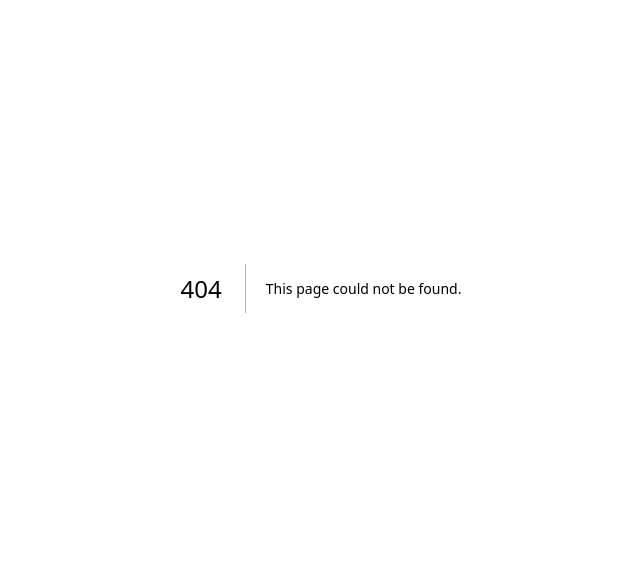
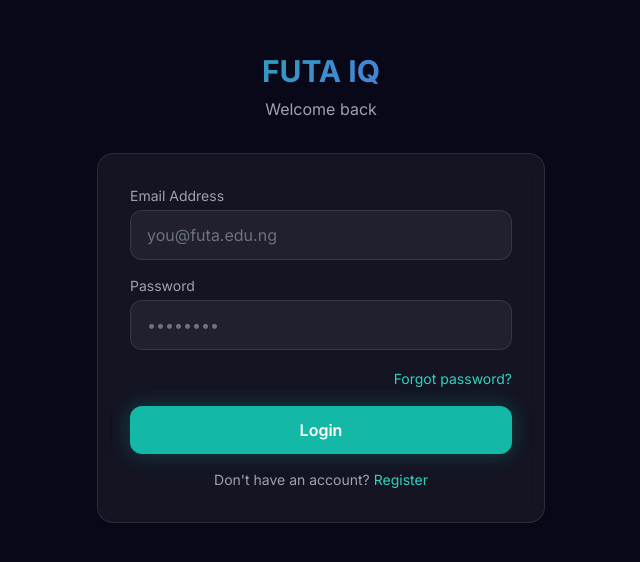
Before and after one commit to Olascolly/futaiq, a Next.js app: page /login in a window 1280 px wide. Before the commit this address had no page. Shown: the part 112-674 px from the top of the page, without its empty margins (319-959 px from the left). Built offline with nearby package versions, Linux system fonts and the light colour scheme.

Commit message:
Add login page component with form handling

```diff
--- /dev/null
+++ b/app/login/page.tsx
@@ -0,0 +1,72 @@
+'use client'
+import { useState } from 'react'
+
+export default function Login() {
+  const [form, setForm] = useState({ email: '', password: '' })
+
+  const handleChange = (e: React.ChangeEvent<HTMLInputElement>) => {
+    setForm({ ...form, [e.target.name]: e.target.value })
+  }
+
+  const handleSubmit = (e: React.FormEvent) => {
+    e.preventDefault()
+    alert('Login successful! (Firebase coming soon)')
+  }
+
+  return (
+    <main className="min-h-screen bg-navy-900 flex items-center justify-center px-4 py-12">
+      <div className="w-full max-w-md">
+        <div className="text-center mb-8">
+          <h1 className="text-3xl font-bold gradient-text">FUTA IQ</h1>
+          <p className="text-gray-400 mt-2">Welcome back</p>
+        </div>
+
+        <form onSubmit={handleSubmit} className="glass rounded-2xl p-8 space-y-4">
+          <div>
+            <label className="text-sm text-gray-400 mb-1 block">Email Address</label>
+            <input
+              name="email"
+              type="email"
+              placeholder="you@futa.edu.ng"
+              value={form.email}
+              onChange={handleChange}
+              className="w-full bg-white/5 border border-white/10 rounded-xl px-4 py-3 text-white placeholder-gray-500 focus:outline-none focus:border-primary-500"
+              required
+            />
+          </div>
+
+          <div>
+            <label className="text-sm text-gray-400 mb-1 block">Password</label>
+            <input
+              name="password"
+              type="password"
+              placeholder="••••••••"
+              value={form.password}
+              onChange={handleChange}
+              className="w-full bg-white/5 border border-white/10 rounded-xl px-4 py-3 text-white placeholder-gray-500 focus:outline-none focus:border-primary-500"
+              required
+            />
+          </div>
+
+          <div className="text-right">
+            <a href="/forgot-password" className="text-sm text-primary-400 hover:underline">
+              Forgot password?
+            </a>
+          </div>
+
+          <button
+            type="submit"
+            className="w-full bg-primary-500 hover:bg-primary-600 text-white font-semibold py-3 rounded-xl transition glow"
+          >
+            Login
+          </button>
+
+          <p className="text-center text-gray-400 text-sm">
+            Don't have an account?{' '}
+            <a href="/register" className="text-primary-400 hover:underline">Register</a>
+          </p>
+        </form>
+      </div>
+    </main>
+  )
+}
```
